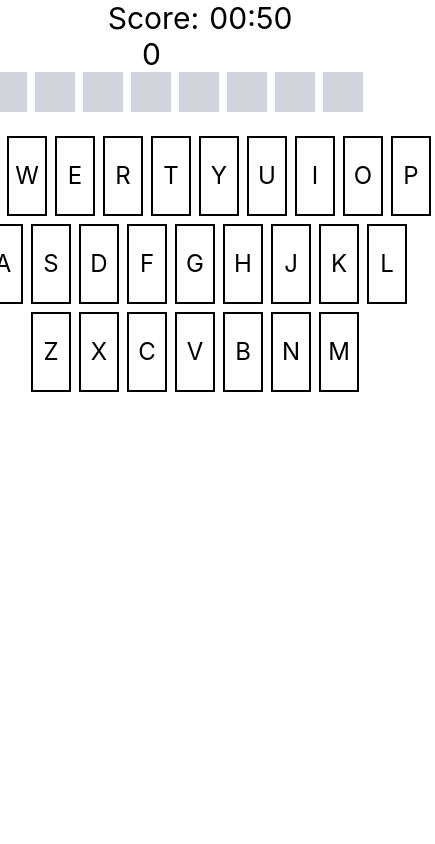
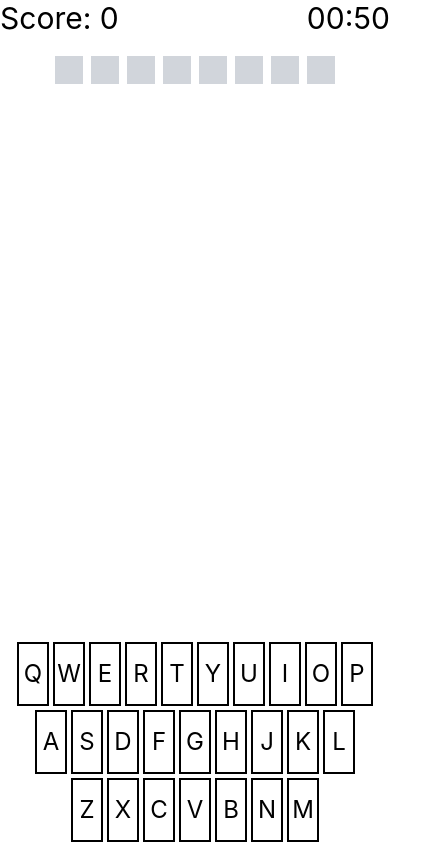
Before and after one commit to guypollack/harrypotter, a React (Create React App) app: page / in a window 390 px wide. Shown: the whole page, 435 px wide, since content can reach past the window. Built offline with nearby package versions, Linux system fonts and the light colour scheme.

Commit message:
Update mobile screen styling

```diff
--- a/src/components/Key.tsx
+++ b/src/components/Key.tsx
@@ -5,7 +5,7 @@ export function Key(props: {
 }) {
   return (
     <div
-      className={`${props.backgroundColor} w-10 h-20 text-2xl m-1 border-2 border-black flex relative justify-center items-center`}
+      className={`${props.backgroundColor} w-8 h-16 text-2xl m-0.5 border-2 border-black flex relative justify-center items-center`}
       id={`keyboard-Key${props.letter}`}
       onClick={props.onClick}
     >
--- a/src/components/Keyboard.tsx
+++ b/src/components/Keyboard.tsx
@@ -75,7 +75,7 @@ export function Keyboard(props: {
   showScoreToAdd: boolean;
 }) {
   return (
-    <div className="flex flex-col items-center relative">
+    <div className="w-full absolute bottom-0 sm:w-6/12 sm:relative sm:bottom-auto flex flex-col items-center ">
       {keyboardRowLetters.map((row, rowIndex) => (
         <div className="flex">
           {row.map((letter, letterIndex) => (
--- a/src/components/Letter.tsx
+++ b/src/components/Letter.tsx
@@ -4,7 +4,7 @@ export function Letter(props: {
   gameOver: boolean;
 }) {
   return (
-    <div className="bg-gray-300 w-10 h-10 mx-1 relative flex justify-center items-center">
+    <div className="bg-gray-300 w-7 h-7 sm:w-10 sm:h-10 mx-1 relative flex justify-center items-center">
       <h1
         className={`relative text-2xl ${
           props.visible ? "" : props.gameOver ? "text-red-500" : "hidden"
--- a/src/components/ScoreAndTimeContainer.tsx
+++ b/src/components/ScoreAndTimeContainer.tsx
@@ -10,7 +10,7 @@ export function ScoreAndTimeContainer(props: {
   gameOver: boolean;
 }) {
   return (
-    <div className="w-6/12 flex justify-between text-3xl">
+    <div className="w-full sm:w-6/12 flex justify-between text-3xl">
       <Scoreboard
         score={props.score}
         scoreToAdd={props.scoreToAdd}
--- a/src/components/Word.tsx
+++ b/src/components/Word.tsx
@@ -7,7 +7,7 @@ export function Word(props: {
 }) {
   const letters = Array.from(props.word);
   return (
-    <div className="flex mr-10 mb-5">
+    <div className="flex mx-5 mb-5">
       {letters.map((letter, index) => (
         <Letter
           letter={letter}
```
